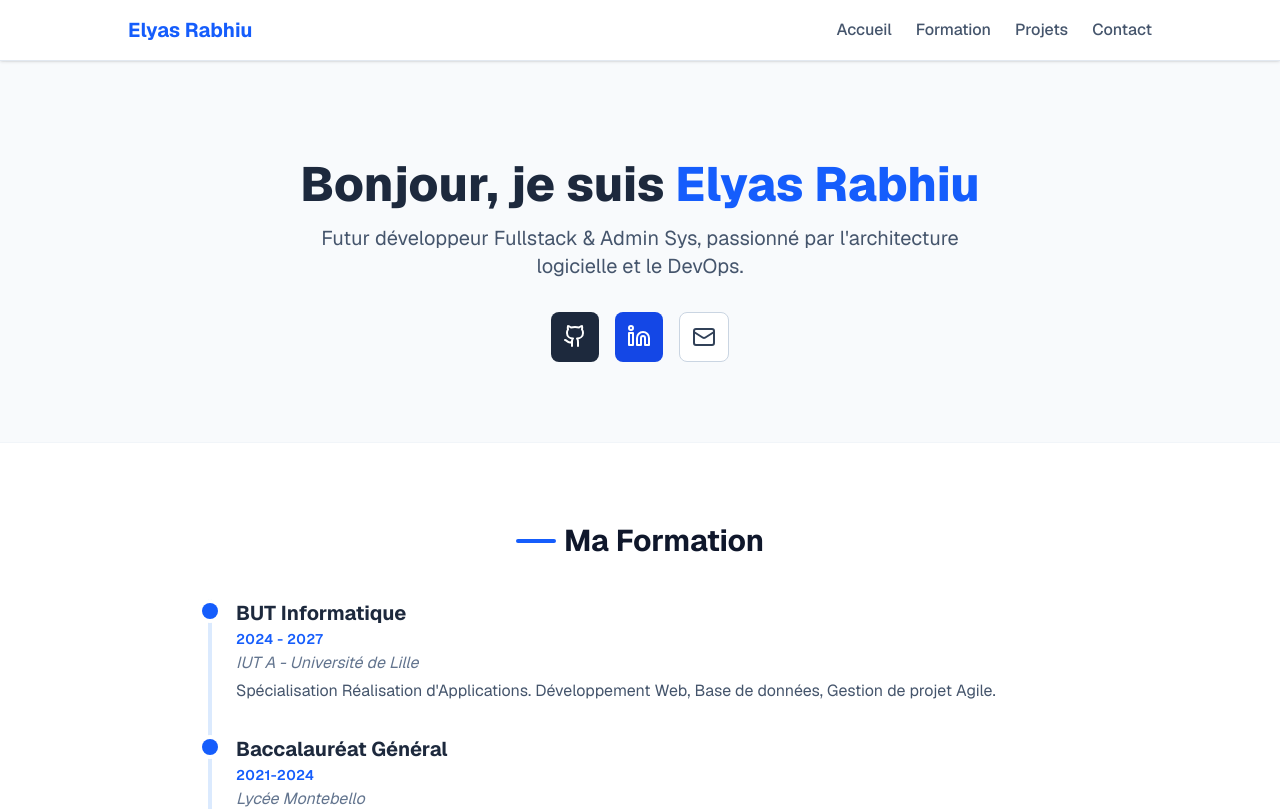
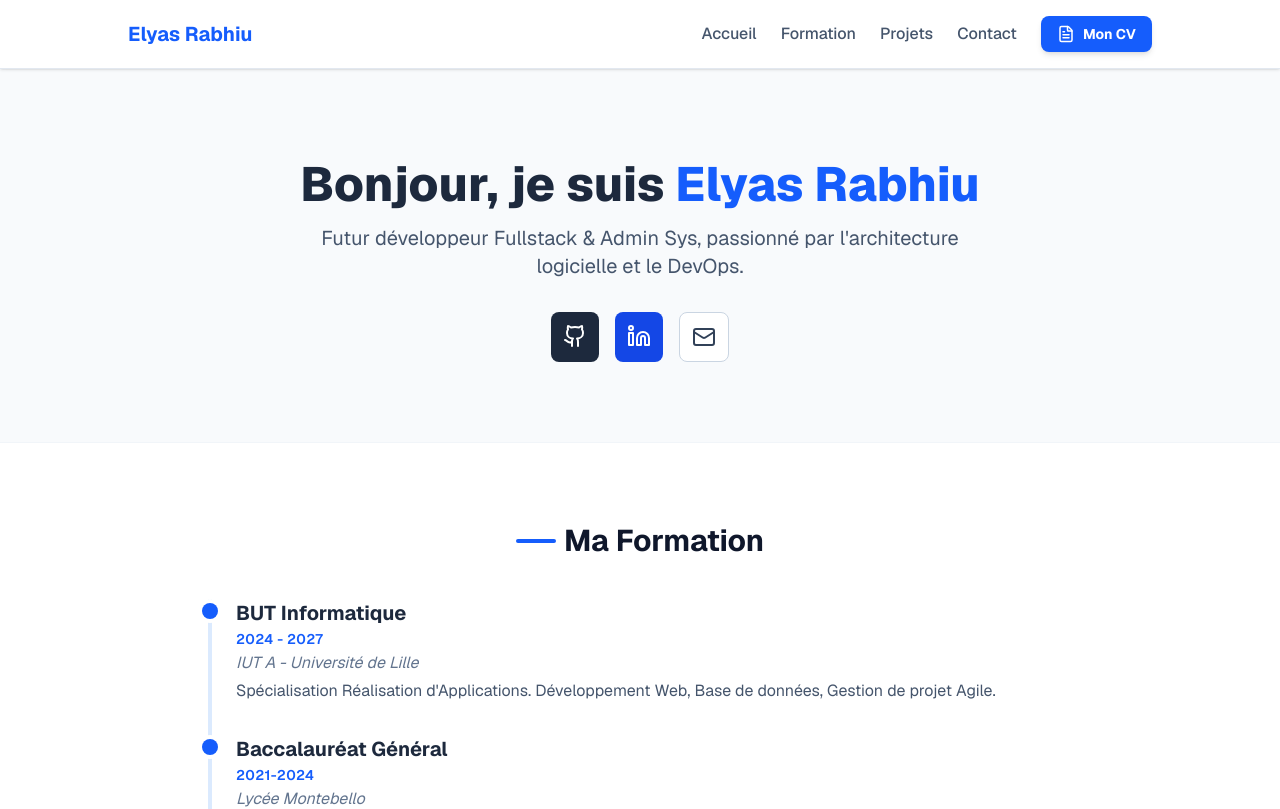
Before and after one commit to elyas59000/portfolio, a Next.js app: page / in a window 1280 px wide. Shown: the top 809 px of the page. Built offline with nearby package versions, Linux system fonts and the light colour scheme.

Commit message:
ajout de mon cv

```diff
--- a/src/app/page.tsx
+++ b/src/app/page.tsx
@@ -1,7 +1,8 @@
 'use client';
 
 import React, { useState } from 'react';
-import { Github, Linkedin, Mail, ExternalLink, Code2, Database, Terminal, ChevronDown, Figma, Globe, X, Send } from 'lucide-react';
+// 👇 J'ai ajouté 'FileText' dans les imports pour l'icône du CV
+import { Github, Linkedin, Mail, ExternalLink, Code2, Database, Terminal, ChevronDown, Figma, Globe, X, Send, FileText } from 'lucide-react';
 
 // --- TES DONNÉES ---
 const portfolioData = {
@@ -11,7 +12,9 @@ const portfolioData = {
     accroche: "Futur développeur Fullstack & Admin Sys, passionné par l'architecture logicielle et le DevOps.",
     email: "elyas.rabhiu.etu@univ-lille.fr",
     linkedin: "https://www.linkedin.com/in/elyas-rabhiu-89b72a382/",
-    github: "https://github.com/TonPseudo", // Mets ton vrai pseudo GitHub ici
+    github: "https://github.com/TonPseudo",
+    // 👇 Le lien vers ton CV (Attention au préfixe GitLab !)
+    cv: "/portfolio-43c6d4/cv.pdf"
   },
   formation: [
     {
@@ -40,7 +43,6 @@ const portfolioData = {
       tech: ["Java", "JavaFX", "Algorithmique", "Graphes", "UML"],
       repo: "https://gitlab.univ-lille.fr/sae2.01-2.02/2025/A5",
       demo: "https://www.figma.com/design/bF0yAhsahym878TCPDJnVv/maquette-du-projet-appariement?node-id=0-1&t=eDy4Y36cYSRr2FbW-1",
-      // 👇 IMPORTANT : Le chemin inclut maintenant le nom de ton projet GitLab
       image: "/portfolio-43c6d4/sae-appariement.png"
     },
     {
@@ -50,18 +52,16 @@ const portfolioData = {
       tech: ["Java 17", "JavaFX", "JUnit 5", "MVC", "Git"],
       repo: "#",
       demo: "https://labyrintheweb.netlify.app/#",
-      // 👇 IMPORTANT : Le chemin inclut maintenant le nom de ton projet GitLab
       image: "/portfolio-43c6d4/labyrinthe.png"
     },
     {
       id: 3,
       title: "Admin Serveur Matrix Synapse",
-      // Description professionnelle détaillée
       desc: "Déploiement et sécurisation d'un serveur de messagerie décentralisée sous Debian. Migration de base de données (SQLite vers PostgreSQL), configuration réseau via Tunnels SSH et résolution d'incidents critiques (Logs, YAML).",
       tech: ["Debian CLI", "PostgreSQL", "Matrix Synapse", "SSH", "Systemd"],
       repo: "#",
       demo: null,
-      image: null // Pas d'image -> le texte remontera automatiquement
+      image: null
     },
     {
       id: 4,
@@ -70,7 +70,7 @@ const portfolioData = {
       tech: ["Next.js", "React", "Tailwind", "CI/CD"],
       repo: "https://gitlab.univ-lille.fr/elyas.rabhiu.etu/elyas-rabhiu",
       demo: null,
-      image: null // Pas d'image -> le texte remontera automatiquement
+      image: null
     }
   ]
 };
@@ -123,12 +123,27 @@ export default function Portfolio() {
       <nav className="fixed top-0 w-full bg-white/90 backdrop-blur shadow-sm z-50 p-4 border-b border-slate-200">
         <div className="max-w-5xl mx-auto flex justify-between items-center font-bold text-blue-600">
           <span className="text-xl">{portfolioData.perso.nom}</span>
-          <div className="space-x-6 text-slate-600 hidden md:block font-medium">
-            <a href="#accueil" className="hover:text-blue-600 transition">Accueil</a>
-            <a href="#formation" className="hover:text-blue-600 transition">Formation</a>
-            <a href="#projets" className="hover:text-blue-600 transition">Projets</a>
-            <a href="#contact" className="hover:text-blue-600 transition">Contact</a>
+
+          <div className="flex items-center gap-6">
+            {/* Liens de navigation (cachés sur mobile) */}
+            <div className="space-x-6 text-slate-600 hidden md:block font-medium">
+              <a href="#accueil" className="hover:text-blue-600 transition">Accueil</a>
+              <a href="#formation" className="hover:text-blue-600 transition">Formation</a>
+              <a href="#projets" className="hover:text-blue-600 transition">Projets</a>
+              <a href="#contact" className="hover:text-blue-600 transition">Contact</a>
+            </div>
+
+            {/* BOUTON CV (Visible tout le temps) */}
+            <a
+              href={portfolioData.perso.cv}
+              target="_blank"
+              className="flex items-center gap-2 px-4 py-2 bg-blue-600 text-white rounded-lg hover:bg-blue-700 transition text-sm shadow-md"
+            >
+              <FileText size={18} />
+              <span className="hidden sm:inline">Mon CV</span>
+            </a>
           </div>
+
         </div>
       </nav>
 
```
Also changed, not shown: 1 other file (tests, documents, lock files or other folders).
